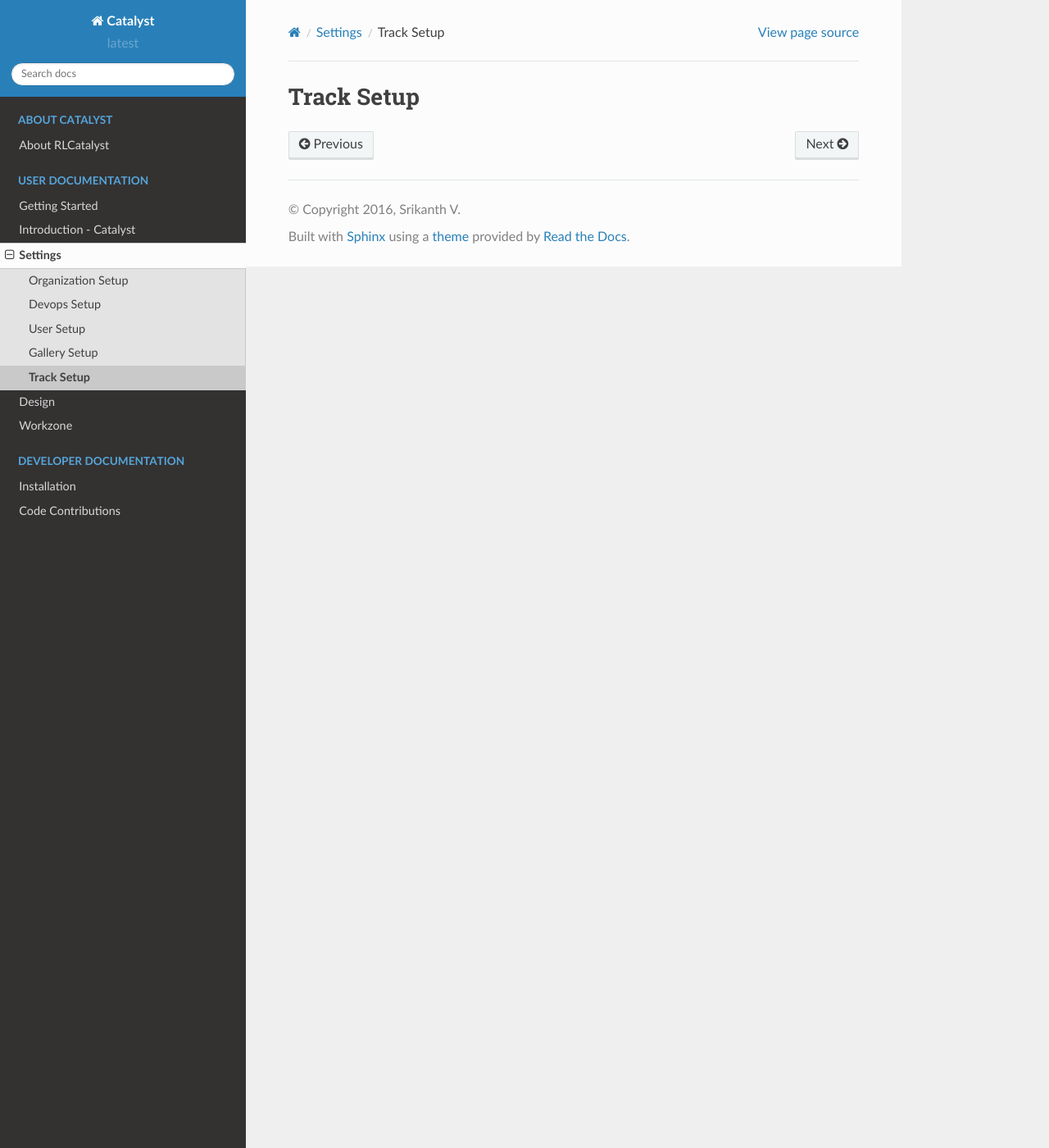
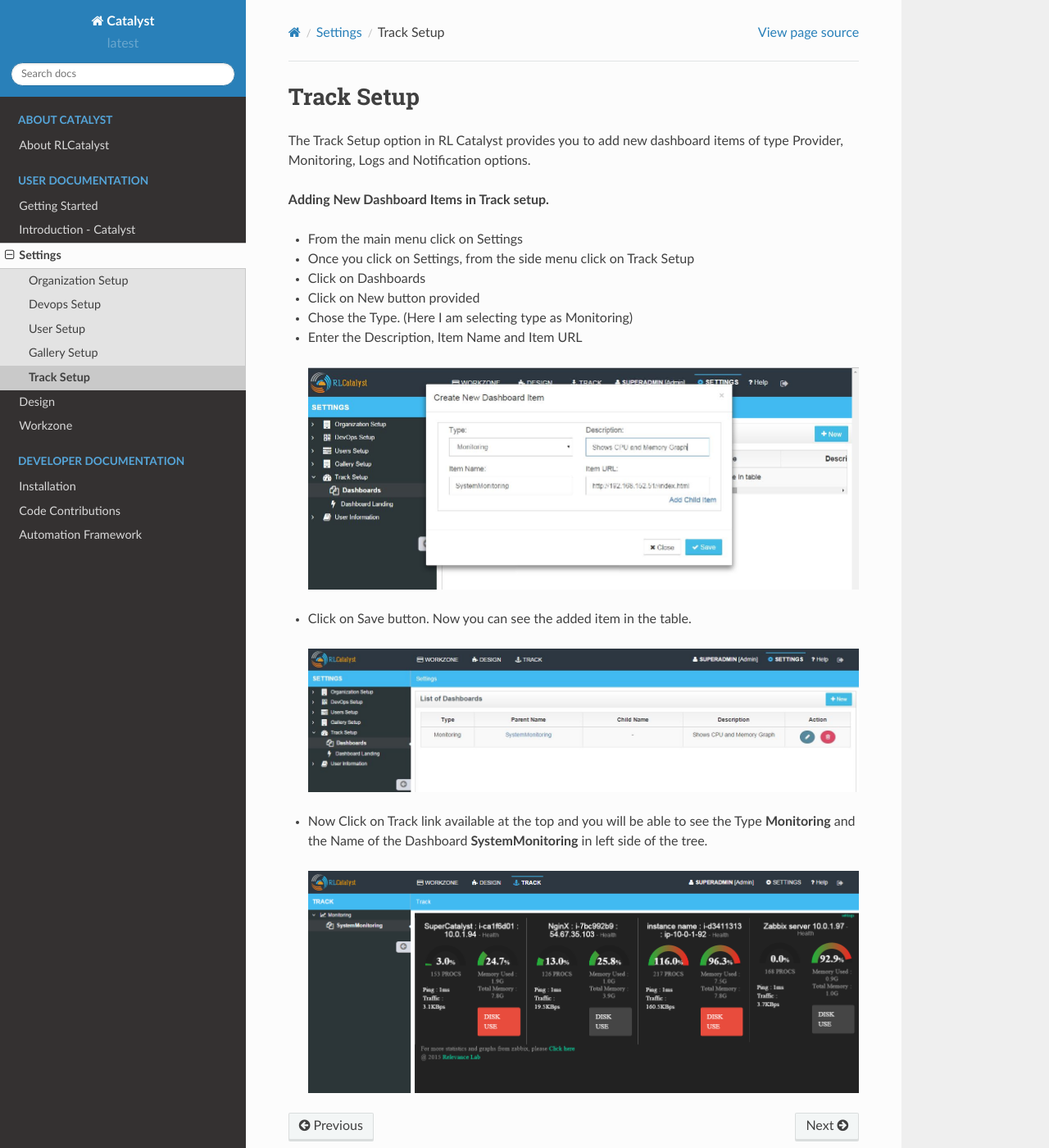
Before and after one commit to RLOpenCatalyst/catdocs, a Sphinx documentation site: the page built from Catalyst/source/trackSetup.rst, in a window 1280 px wide and 1400 px high. Shown: the whole window at 82% size. Built offline with Sphinx 7.4.7 and the Read the Docs theme 2.0.0, drawn with Linux system fonts in a browser that asks for light colours.

Commit message:
Tracks and Automation

```diff
--- a/Catalyst/source/index.rst
+++ b/Catalyst/source/index.rst
@@ -14,6 +14,7 @@
 * :ref:`about-docs`
 * :ref:`user-docs`
 * :ref:`developer-docs`
+
 
 .. _about-docs:
 
--- a/Catalyst/source/trackSetup.rst
+++ b/Catalyst/source/trackSetup.rst
@@ -1,2 +1,33 @@
 Track Setup
 ^^^^^^^^^^^
+
+The Track Setup option in RL Catalyst provides you to add new dashboard items of type Provider, Monitoring, Logs and Notification options.
+
+
+**Adding New Dashboard Items in Track setup.**
+
+* From the main menu click on Settings
+
+* Once you click on Settings, from the side menu click on Track Setup
+
+* Click on Dashboards
+
+* Click on New button provided
+
+* Chose the Type. (Here I am selecting type as Monitoring)
+
+* Enter the Description, Item Name and Item URL
+
+ .. image:: /images/CreateDashboardItem.JPG
+
+
+
+* Click on Save button. Now you can see the added item in the table.
+
+ .. image:: /images/DashboardItemTable.JPG
+
+
+
+* Now Click on Track link available at the top and you will be able to see the Type **Monitoring** and the Name of the Dashboard **SystemMonitoring** in left side of the tree.
+
+ .. image:: /images/DashboardinTree.jpg
```
Also changed, not shown: other parts of Catalyst/source/index.rst (+1 -0 lines), Catalyst/source/automationbasics.rst (added, +144 -0 lines), Catalyst/source/images/CreateDashboardItem.JPG (added), Catalyst/source/images/DashboardItemTable.JPG (added), Catalyst/source/images/DashboardinTree.jpg (added), Catalyst/source/images/QA.PNG (added), Catalyst/source/images/log.PNG (added), Catalyst/source/images/path.PNG (added), Catalyst/source/images/pip.PNG (added), Catalyst/source/images/pyth.PNG (added), Catalyst/source/images/python.png (added), Catalyst/source/images/report.PNG (added), Catalyst/source/images/smoke.PNG (added), Catalyst/source/workzone.rst (line endings or trailing spaces).
